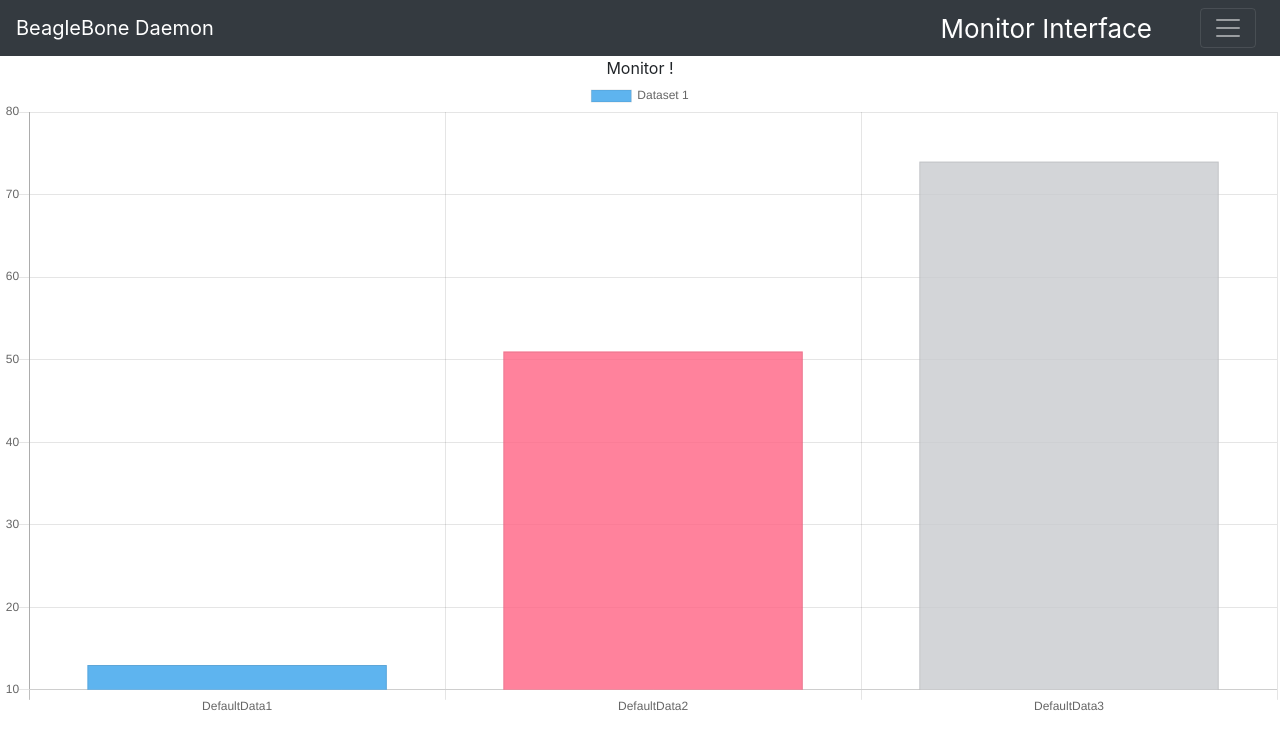
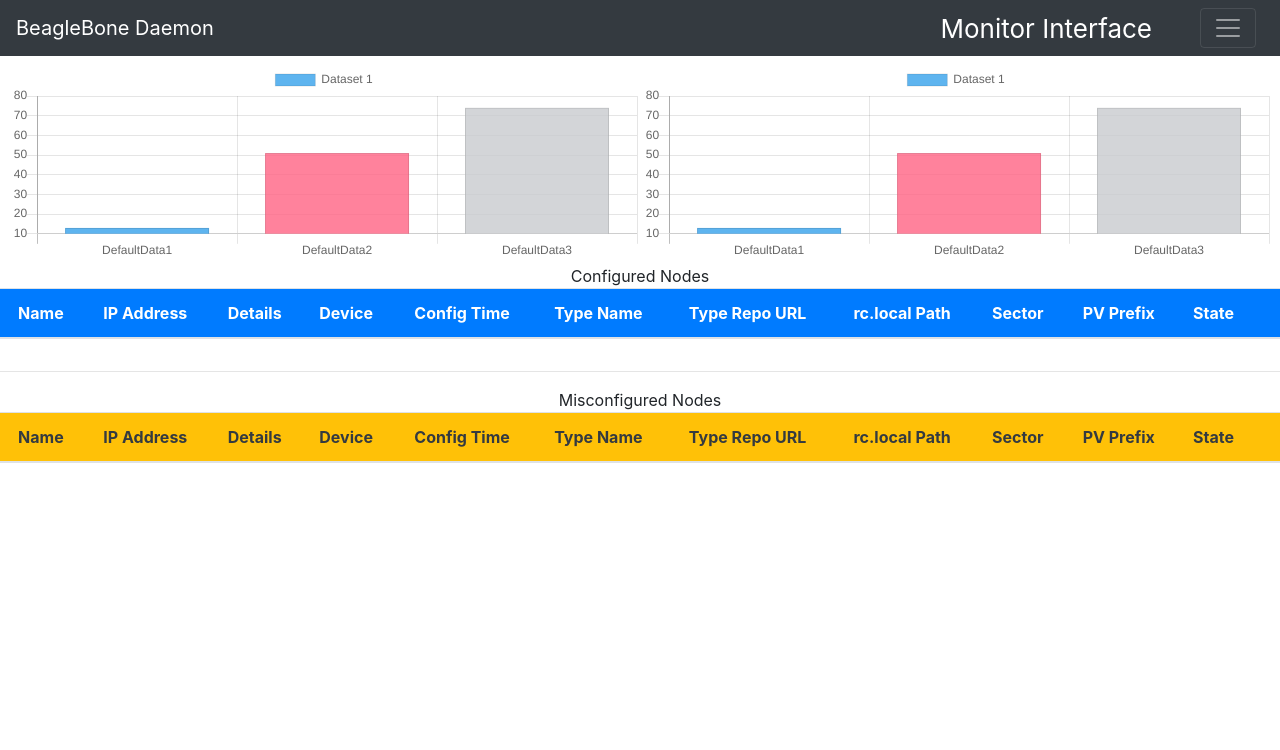
Before and after one commit to lnls-sirius/bbb-daemon-web-interface, a React (Create React App) app: page / in a window 1280 px wide. Shown: the top 750 px of the page. Built offline with nearby package versions, Linux system fonts and the light colour scheme.

Commit message:
Monitor Interface: Table and chart.

```diff
--- a/src/components/monitor/Chart.jsx
+++ b/src/components/monitor/Chart.jsx
@@ -39,7 +39,8 @@ class Chart extends Component {
         return (
             <Bar
                 data={this.props.data}
-                options={{}}
+                width={200} height={200}
+                options={{maintainAspectRatio: false}}
             />
         );
     };
--- a/src/components/monitor/Monitor.jsx
+++ b/src/components/monitor/Monitor.jsx
@@ -1,15 +1,70 @@
 import React, { Component } from 'react';
 import Chart from './Chart';
+import { Table } from 'reactstrap';
 
 class Monitor extends Component {
-    constructor(props){
+    constructor(props) {
         super(props);
     }
 
-    render(){
+    renderTableRows = () => {
+
+    };
+
+    renderTable = (tableName, tableHeaderClass) => {
+        return (<div>
+            {tableName}
+            <Table hover responsive>
+                <thead>
+                    <tr className={tableHeaderClass}>
+                        <th>Name</th>
+                        <th>IP Address</th>
+                        <th>Details</th>
+                        <th>Device</th>
+                        <th>Config Time</th>
+                        <th>Type Name</th>
+                        <th>Type Repo URL</th>
+                        <th>rc.local Path</th>
+                        <th>Sector</th>
+                        <th>PV Prefix</th>
+                        <th>State</th>
+                        <th></th>
+                    </tr>
+                </thead>
+                <tbody>
+                    {this.renderTableRows()}
+                </tbody>
+            </Table>
+        </div>
+        );
+    };
+
+    renderConfiguredTable = () => {
+        let tableName = "Configured Nodes";
+        let tableHeaderClass = "bg-primary text-white";
+        return (this.renderTable(tableName, tableHeaderClass));
+    };
+
+    renderMisconfiguredTable = () => {
+        let tableName = "Misconfigured Nodes";
+        let tableHeaderClass = "bg-warning text-dark";
+        return (this.renderTable(tableName, tableHeaderClass));
+    };
+
+    render() {
         return (
-            <div>Monitor !
-                <Chart/>
+            <div>
+                <div className="m-2">
+                    <div style={{ width: '50%', float: 'left' }}>
+                        <Chart />
+                    </div>
+                    <div style={{ width: '50%', float: 'left' }}>
+                        <Chart />
+                    </div>
+                </div>
+                {this.renderConfiguredTable()}
+                <hr/>
+                {this.renderMisconfiguredTable()}
             </div>
         );
     };
```
Also changed, not shown: src/App.css (line endings or trailing spaces).
